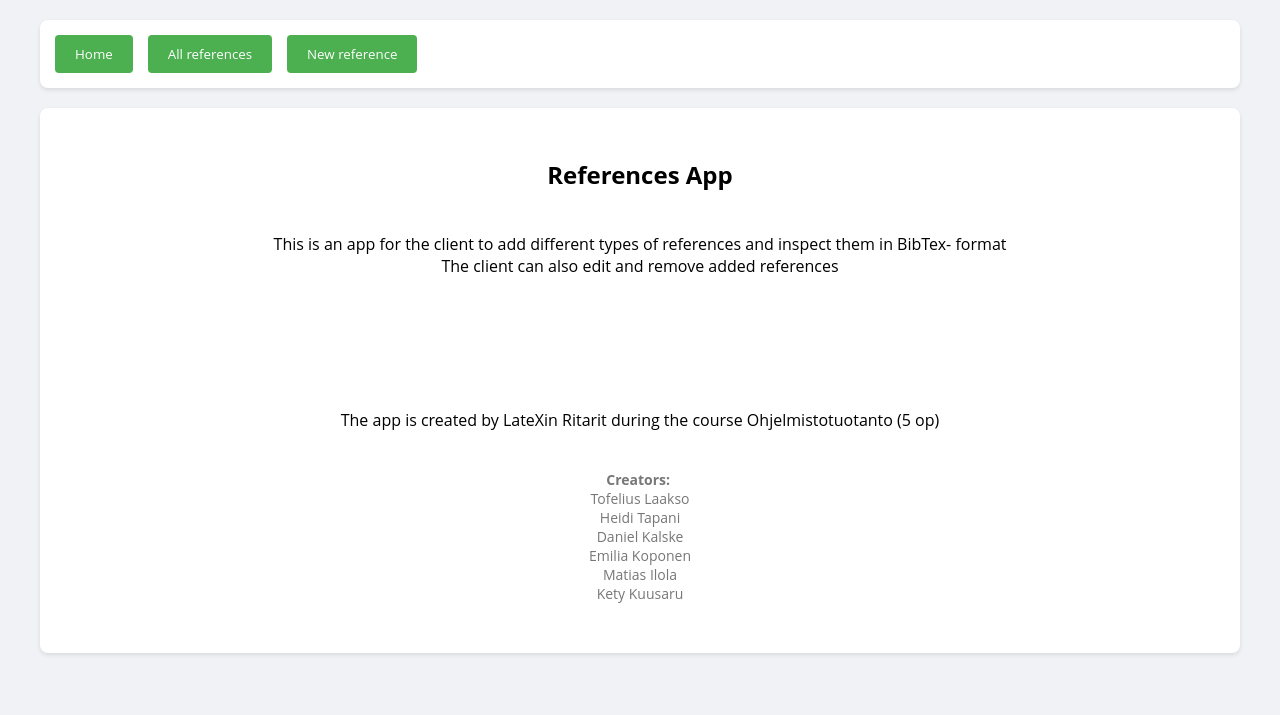
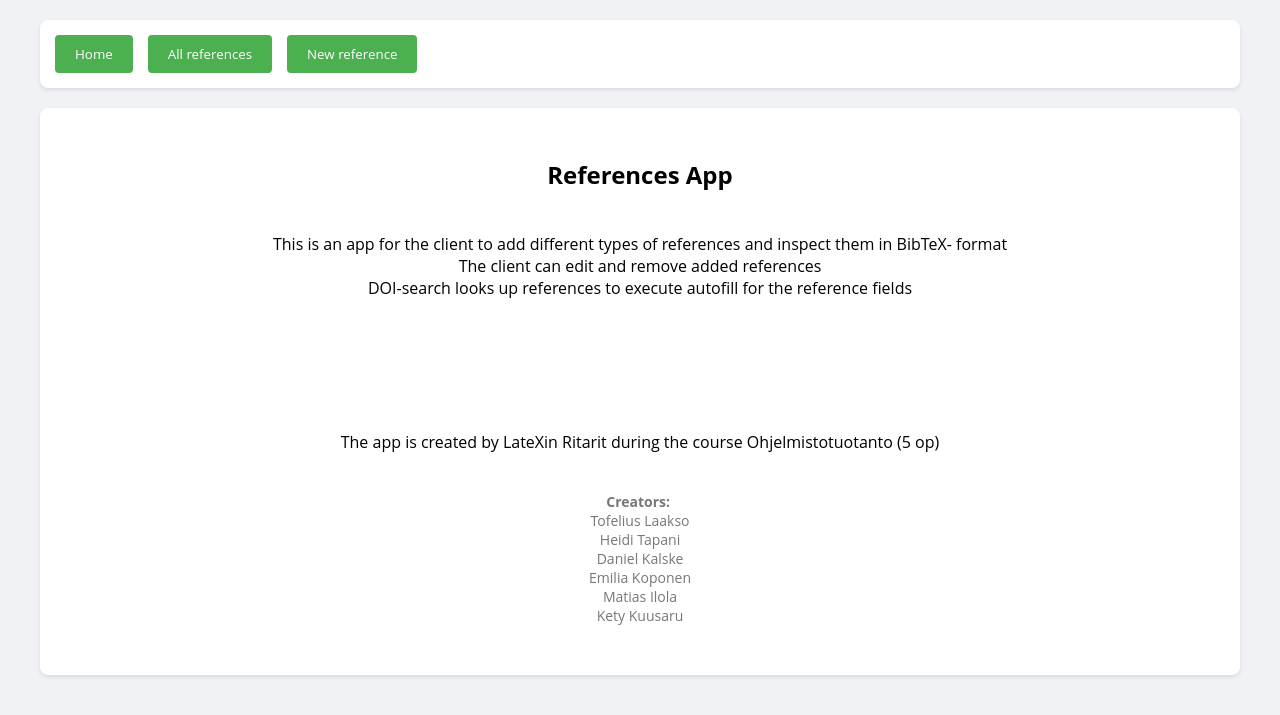
Before and after one commit to t0ffe/OhTu-miniprojekti, a Flask app: page / in a window 1280 px wide. Shown: the top 715 px of the page. Run offline with Flask 3, Linux system fonts and the light colour scheme.

Commit message:
Update home page info and match it to robot tests

```diff
--- a/src/templates/index.html
+++ b/src/templates/index.html
@@ -11,8 +11,9 @@ References App
 
   <div>
 <p class="home-page-info">
-This is an app for the client to add different types of references and inspect them in BibTex- format
-The client can also edit and remove added references
+This is an app for the client to add different types of references and inspect them in BibTeX- format
+The client can edit and remove added references
+DOI-search looks up references to execute autofill for the reference fields
 <br>
 <br>
 <br>
```
Also changed, not shown: 1 other file.
